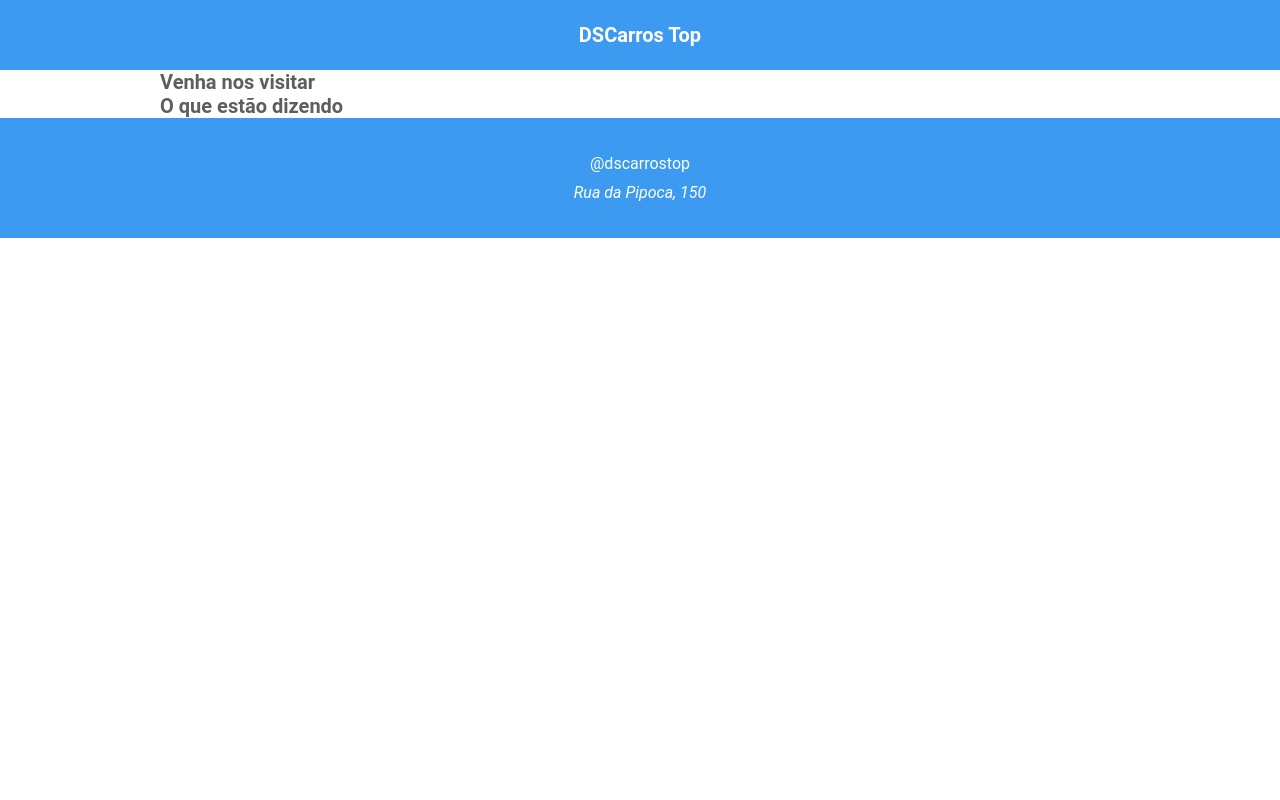
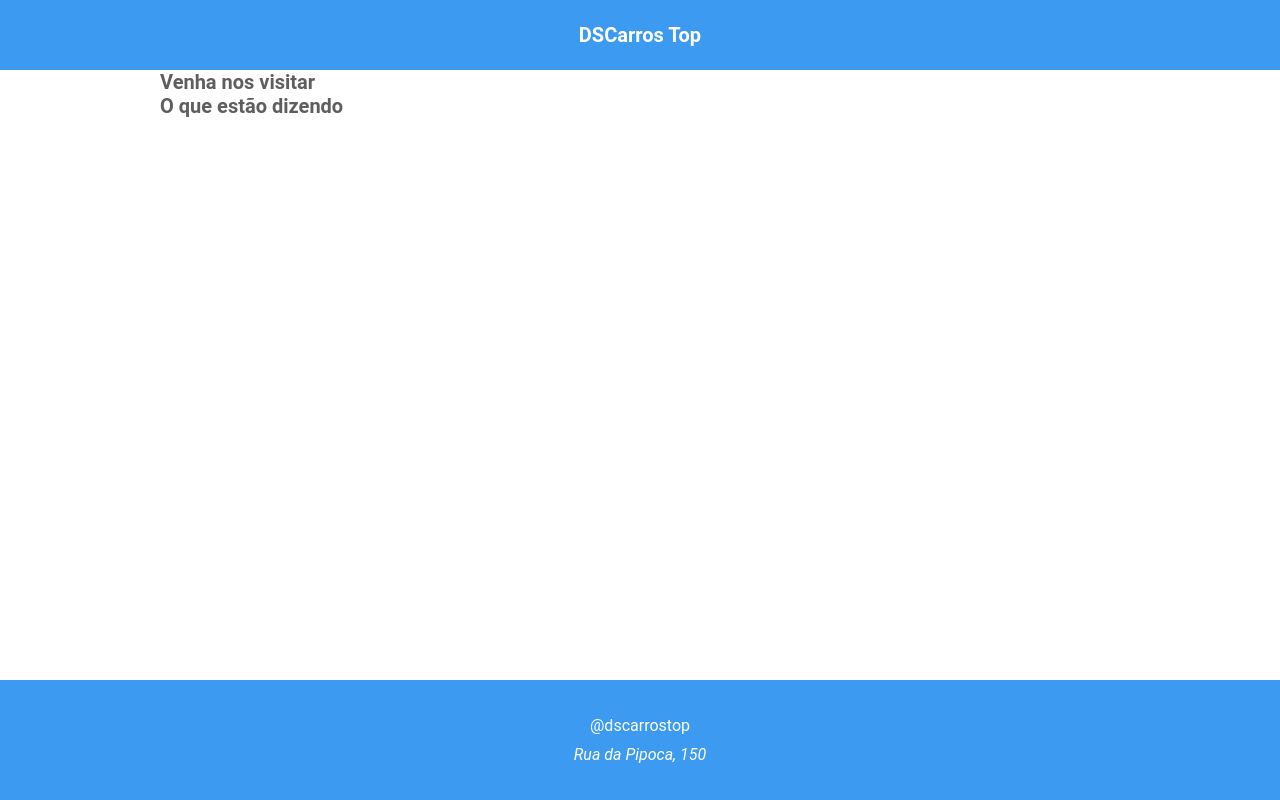
Before and after one commit to squoliver83/desafio-componentes-react, a React (Vite) app: page / in a window 1280 px wide. Built offline with nearby package versions, Linux system fonts and the light colour scheme.

Commit message:
Footer posicionado

```diff
--- a/src/components/Footer/styles.css
+++ b/src/components/Footer/styles.css
@@ -1,6 +1,6 @@
 footer {
+    height: 120px;
     background-color: var(--dcr-color-bg-primary);
-    height: 120px;
     display: flex;
     align-items: center;
 }
--- a/src/routes/Comments/styles.css
+++ b/src/routes/Comments/styles.css
@@ -1,4 +1,6 @@
-
+.dcr-comments-main {
+    min-height: calc(100vh - 190px);
+}
 
 .dcr-comments-visit-title h2 {
     font-size: 20px;
```
